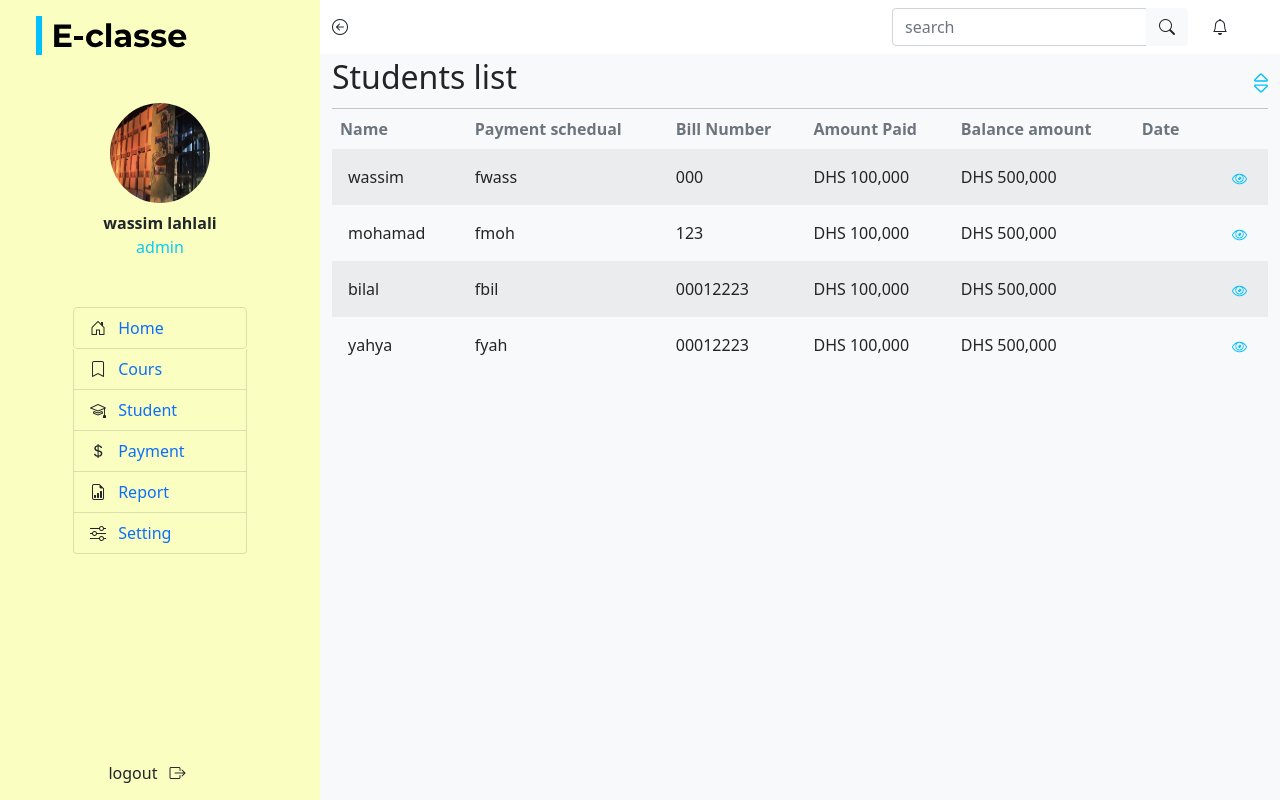
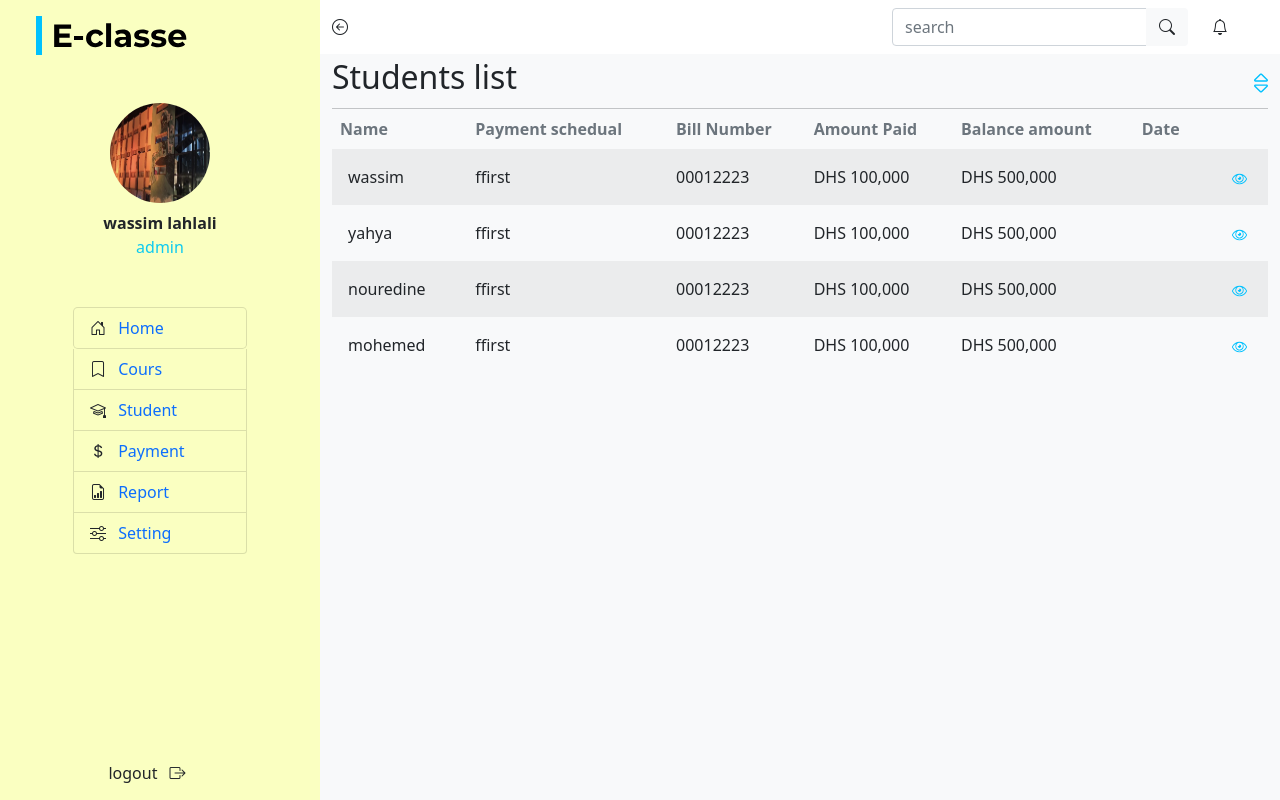
Before and after one commit to lahlaliwassim2/E-LEARNING-APPLICATION-V1.4-php-, a PHP site: page /payements.php in a window 1280 px wide. Run offline with PHP 8.4, Linux system fonts and the light colour scheme; some libraries are stand-ins or nearby versions.

Commit message:
petite modification

```diff
--- a/assets/css/styile.css
+++ b/assets/css/styile.css
@@ -7,7 +7,7 @@
 }
 .clm3{
     min-width: fit-content;
-    max-width: 270px;
+    max-width: initial;
     background-color :#FAFFC1;
 }
 .cls1{
@@ -56,7 +56,7 @@
 .imgg img {
     width: 100px;
 }
-@media (min-width: 576px)
+@media(max-width : 600px)
 {
     .clm3 {
         min-width: fit-content;
@@ -64,7 +64,7 @@
         background-color: #FAFFC1;
     }
 }
-@media (min-width: 300px)
+@media(max-width : 300px))
 {
     .clm3 {
         min-width: fit-content;
--- a/tableaupay.php
+++ b/tableaupay.php
@@ -2,8 +2,8 @@
  $tableaupay = [
      [
         'Name' => 'wassim',
-        'payment_schedual' => 'wass',
-        'bill_number' => '000',
+        'payment_schedual' => 'first',
+        'bill_number' => '00012223',
         'amount_paid' => 'DHS 100,000',
         'balance_amount' => 'DHS 500,000',
         'date' => '05-Jan, 2022',
@@ -11,9 +11,9 @@
 
      ] ,
       [
-        'Name' => 'mohamad',
-        'payment_schedual' => 'moh',
-        'bill_number' => '123',
+        'Name' => 'yahya',
+        'payment_schedual' => 'first',
+        'bill_number' => '00012223',
         'amount_paid' => 'DHS 100,000',
         'balance_amount' => 'DHS 500,000',
         'date' => '05-Jan, 2022',
@@ -21,8 +21,8 @@
 
      ] ,
       [
-        'Name' => 'bilal',
-        'payment_schedual' => 'bil',
+        'Name' => 'nouredine',
+        'payment_schedual' => 'first',
         'bill_number' => '00012223',
         'amount_paid' => 'DHS 100,000',
         'balance_amount' => 'DHS 500,000',
@@ -31,12 +31,12 @@
 
      ] ,
      [
-        'Name' => 'yahya',
-        'payment_schedual' => 'yah',
-        'bill_number' => '00012223',
-        'amount_paid' => 'DHS 100,000',
-        'balance_amount' => 'DHS 500,000',
-        'date' => '05-Jan, 2022',
+      'Name' => 'mohemed',
+      'payment_schedual' => 'first',
+      'bill_number' => '00012223',
+      'amount_paid' => 'DHS 100,000',
+      'balance_amount' => 'DHS 500,000',
+      'date' => '05-Jan, 2022',
 
 
      ]
```
Also changed, not shown: README.md.
